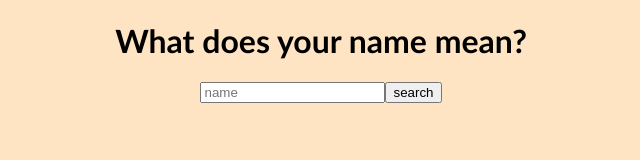
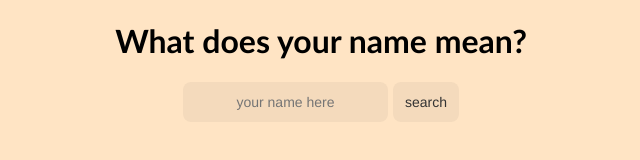
Before and after one commit to Emilykidd3/Name-game, a plain HTML site: page index.html in a window 1280 px wide. Shown: the whole page, without its empty margins (319-959 px from the left). Drawn offline with Linux system fonts and the light colour scheme.

Commit message:
added styling to text, button, and input

```diff
--- a/assets/script.js
+++ b/assets/script.js
@@ -92,7 +92,7 @@ function displayNationality(data, name) {
     if (data.country === null) {
         nationalityResults.textContent = `There are no nationality results for someone named ${name}, try another name!`;
     } else {
-        nationalityResults.textContent = `The predicted nationality of ${name} is ${nationality} (${percentage}%)`;
+        nationalityResults.textContent = `The name ${name} is ${percentage}% likely to originate from ${nationality}`;
     }
 }
 
--- a/assets/style.css
+++ b/assets/style.css
@@ -2,7 +2,7 @@ body {
   background-color: bisque;
 }
 
-#title {
+.text {
   font-family: "Gill Sans", "Gill Sans MT", Calibri, "Trebuchet MS", sans-serif;
 }
 
@@ -15,3 +15,35 @@ body {
   display: flex;
   flex-direction: column;
 }
+
+#name-input {
+  margin-right: 5px;
+}
+
+#name {
+  text-decoration: underline;
+}
+
+.button {
+  background-color: rgba(51, 51, 51, 0.05);
+  border-radius: 8px;
+  border-width: 0;
+  color: #333333;
+  cursor: pointer;
+  display: inline-block;
+  font-family: "Haas Grot Text R Web", "Helvetica Neue", Helvetica, Arial,
+    sans-serif;
+  font-size: 14px;
+  font-weight: 500;
+  line-height: 20px;
+  list-style: none;
+  margin: 0;
+  padding: 10px 12px;
+  text-align: center;
+  transition: all 200ms;
+  vertical-align: baseline;
+  white-space: nowrap;
+  user-select: none;
+  -webkit-user-select: none;
+  touch-action: manipulation;
+}
--- a/index.html
+++ b/index.html
@@ -9,18 +9,18 @@
 </head>
 <body>
     <main>
-        <h1 id="title" class="center">
+        <h1 id="title" class="center text">
             What does your name mean?
         </h1>
         <div class="center">
-            <input placeholder="name" id="name-input">
-            <button id="search-button">search</button>
+            <input placeholder="your name here" id="name-input" class="button">
+            <button id="search-button" class="button">search</button>
         </div>
         <div id="results">
-            <h2 id="name" class="center"></h2>
-            <h4 id="age" class="center"></h4>
-            <h4 id="gender" class="center"></h4>
-            <h4 id="nationality" class="center"></h4>
+            <h2 id="name" class="center text"></h2>
+            <h4 id="age" class="center text"></h4>
+            <h4 id="gender" class="center text"></h4>
+            <h4 id="nationality" class="center text"></h4>
         </div>
     </main>
     <script src="./assets/script.js"></script>
```
